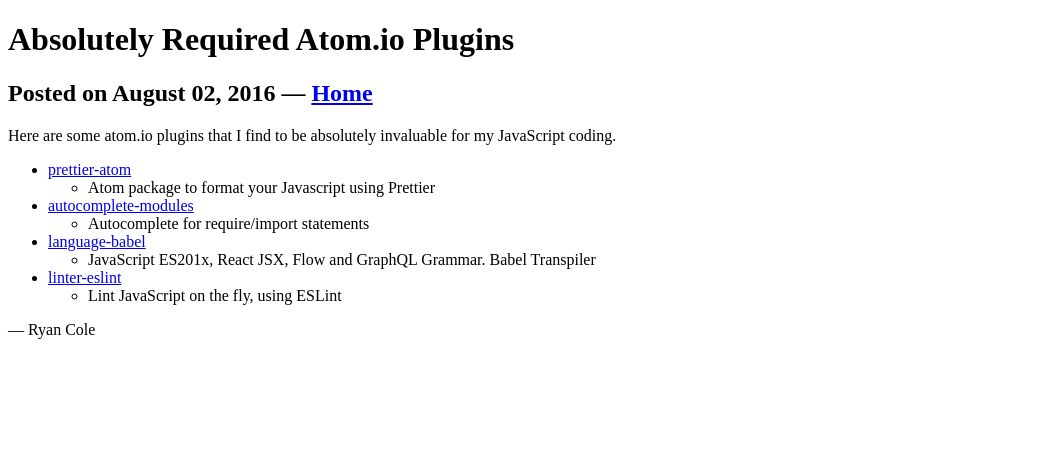
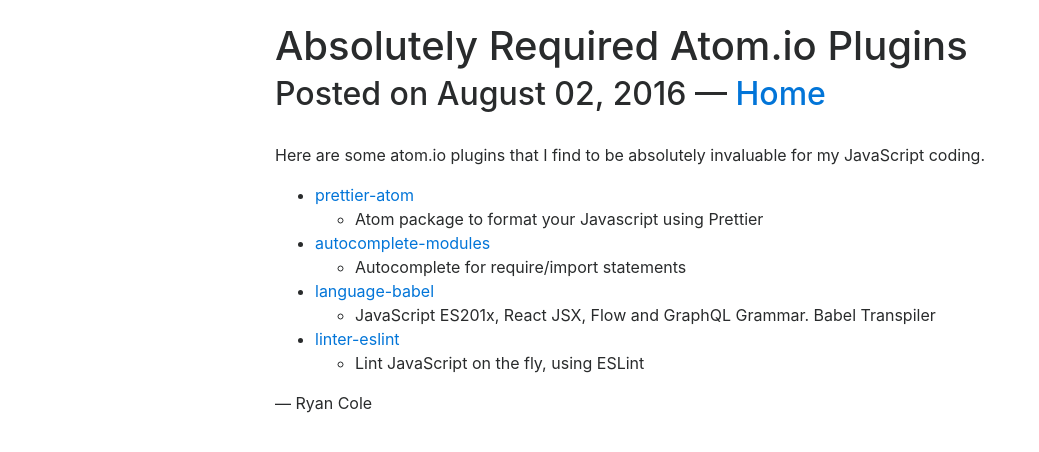
Before and after one commit to ryancole/ryancole.github.com, a Jekyll site: the page built from _posts/2016-08-02-absolutely-required-atom-plugins.md, in a window 1280 px wide. Shown: the top 452 px of the page, without its empty margins (0-1039 px from the left). Built offline with Jekyll 4.4.1, drawn with Linux system fonts in a browser that asks for light colours; comment, search, counter and statistics services are not loaded.

Commit message:
Update entry.html

```diff
--- a/_layouts/entry.html
+++ b/_layouts/entry.html
@@ -1,7 +1,6 @@
 <!DOCTYPE html>
 <html lang="en">
   <head>
-
     <meta charset="utf-8" />
     <meta http-equiv="cleartype" content="on">
 
@@ -16,12 +15,12 @@
 
     <title>{{ page.title }} &mdash; rycole.com</title>
 
-    <link rel="stylesheet" href="/static/css/style.css" />
+    <link rel="stylesheet" href="https://maxcdn.bootstrapcdn.com/bootstrap/4.0.0-alpha.6/css/bootstrap.min.css" integrity="sha384-rwoIResjU2yc3z8GV/NPeZWAv56rSmLldC3R/AZzGRnGxQQKnKkoFVhFQhNUwEyJ" crossorigin="anonymous">
+    <link rel="stylesheet" href="/static/css/style.css">
     <link rel="alternate" type="application/rss+xml" title="rycole.com rss feed" href="http://rycole.com/rss.xml" />
     <link rel="SHORTCUT ICON" href="/static/img/favicon.ico" />
 
     <script type="text/javascript">
-
       var _gaq = _gaq || [];
       _gaq.push(['_setAccount', 'UA-38004938-1']);
       _gaq.push(['_trackPageview']);
@@ -39,20 +38,30 @@
         dsq.src = 'http://' + disqus_shortname + '.disqus.com/embed.js';
         (document.getElementsByTagName('head')[0] || document.getElementsByTagName('body')[0]).appendChild(dsq);
       })();
-
     </script>
-
   </head>
   <body>
 
-    <h1 class="post-title">{{ page.title }}</h1>
-    <h2 class="post-date">Posted on {{ page.date | date:"%B %d, %Y" }} &mdash; <a href="/">Home</a></h2>
+    <div class="container">
+      <div class="row">
+        <div class="col-8 offset-2 mt-4">
+          <h1 class="post-title">{{ page.title }}</h1>
+          <h2 class="post-date">Posted on {{ page.date | date:"%B %d, %Y" }} &mdash; <a href="/">Home</a></h2>
+        </div>
+      </div>
+      <div class="row">
+        <div class="col-8 offset-2 mt-4">
+          {{ content }}
 
-    {{ content }}
-
-    <p>&mdash; Ryan Cole</p>
-
-    <div id="disqus_thread"></div>
+          <p>&mdash; Ryan Cole</p>
+        </div>
+      </div>
+      <div class="row">
+        <div class="col-8 offset-2 mt-4">
+          <div id="disqus_thread"></div>
+        </div>
+      </div>
+    </div>
 
   </body>
 </html>
```
